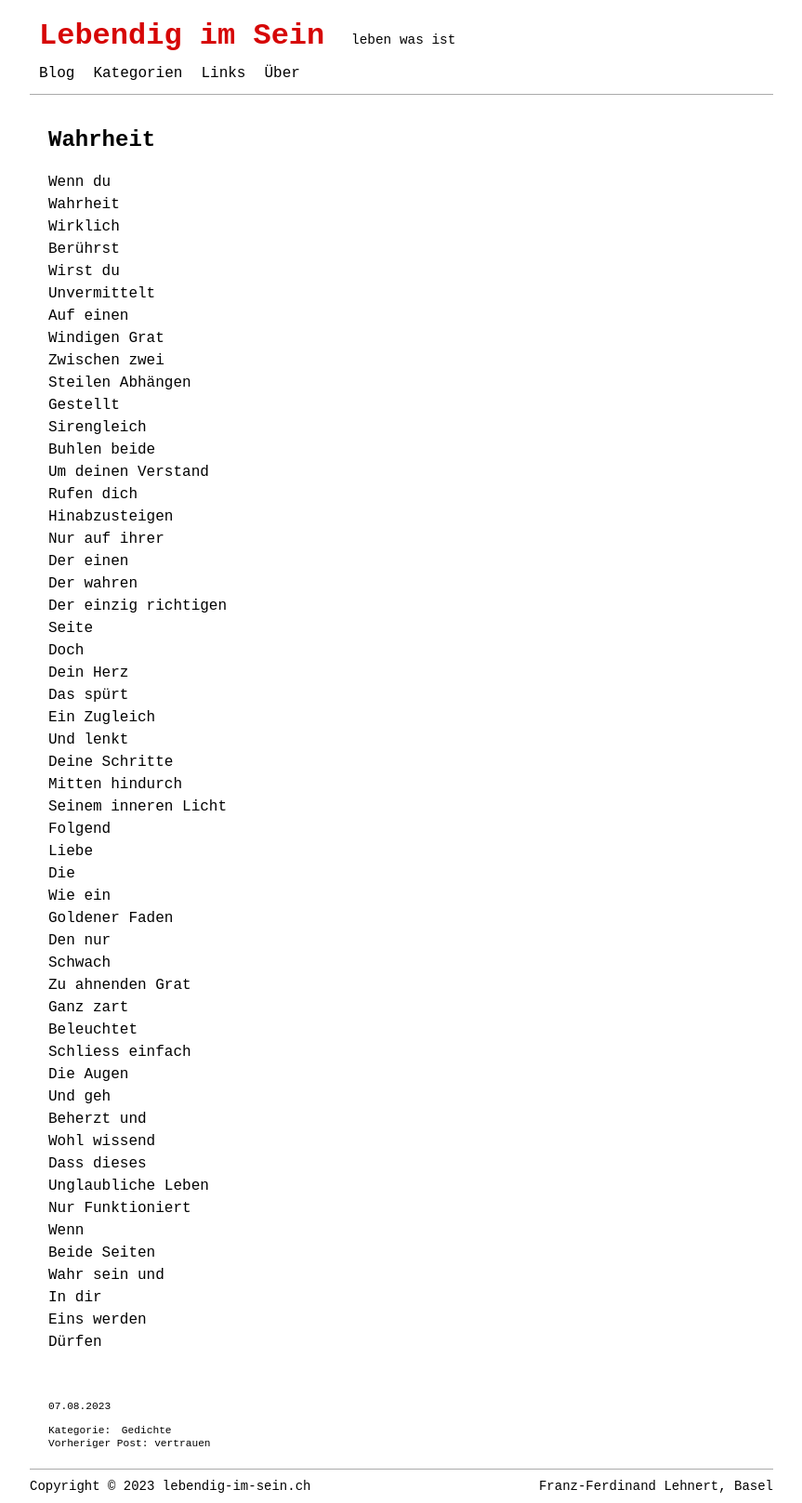
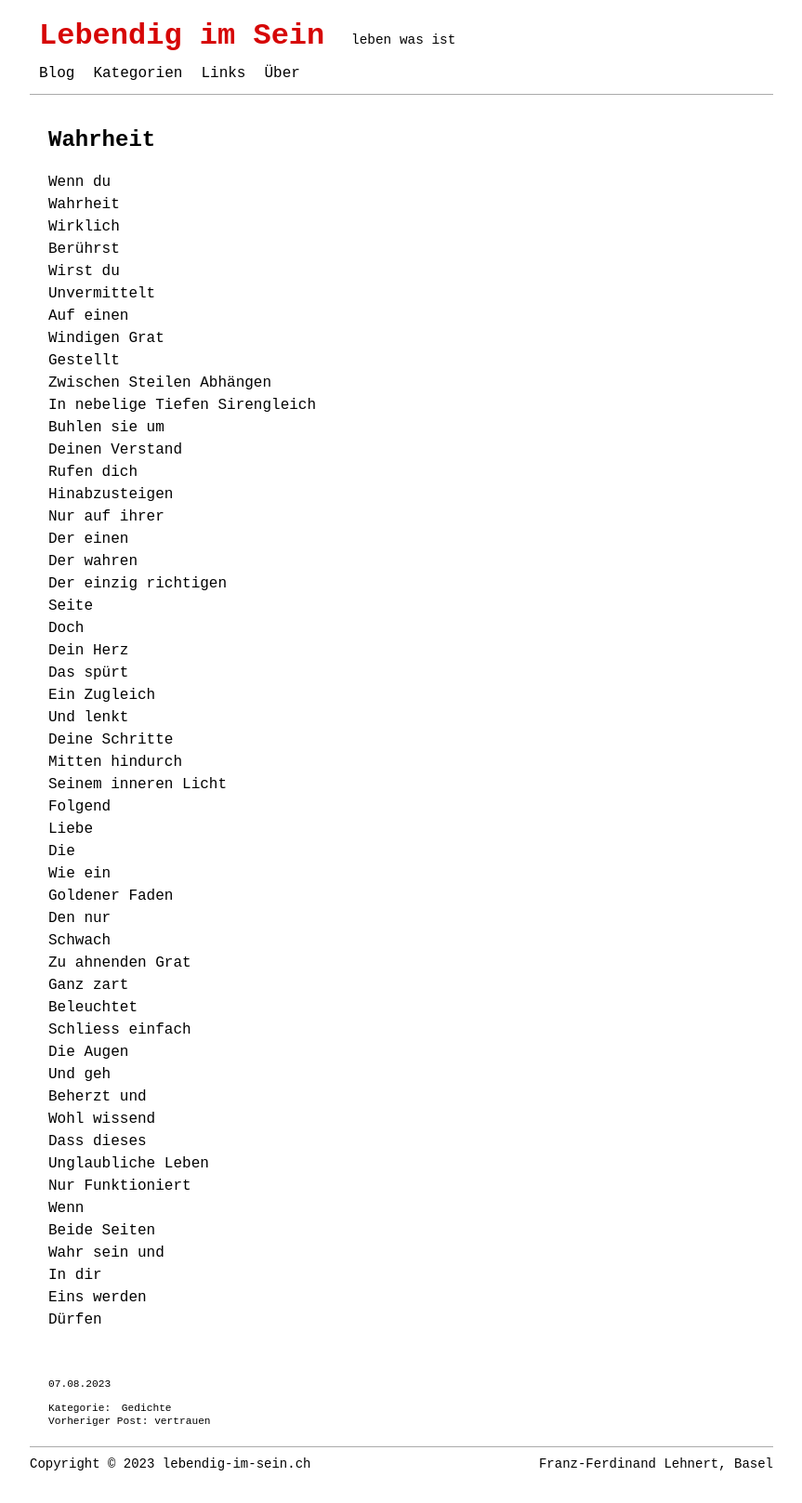
Before and after one commit to lebendigimsein/webpage, a Jekyll site: the page built from _posts/2023-08-07-wahrheit.markdown, in a window 1280 px wide. Shown: the whole page at 93% size, without its empty margins (208-1071 px from the left). Built offline with Jekyll 4.4.1, drawn with Linux system fonts in a browser that asks for light colours; after the commit the page ends 1593 px from its top, so only the background shows below that.

Commit message:
wahrheit changed

```diff
--- a/_posts/2023-08-07-wahrheit.markdown
+++ b/_posts/2023-08-07-wahrheit.markdown
@@ -15,12 +15,13 @@ Wirst du
 Unvermittelt
 Auf einen
 Windigen Grat
-Zwischen zwei
+Gestellt
+Zwischen
 Steilen Abhängen
-Gestellt
+In nebelige Tiefen
 Sirengleich
-Buhlen beide
-Um deinen Verstand
+Buhlen sie um
+Deinen Verstand
 Rufen dich
 Hinabzusteigen
 Nur auf ihrer
```
